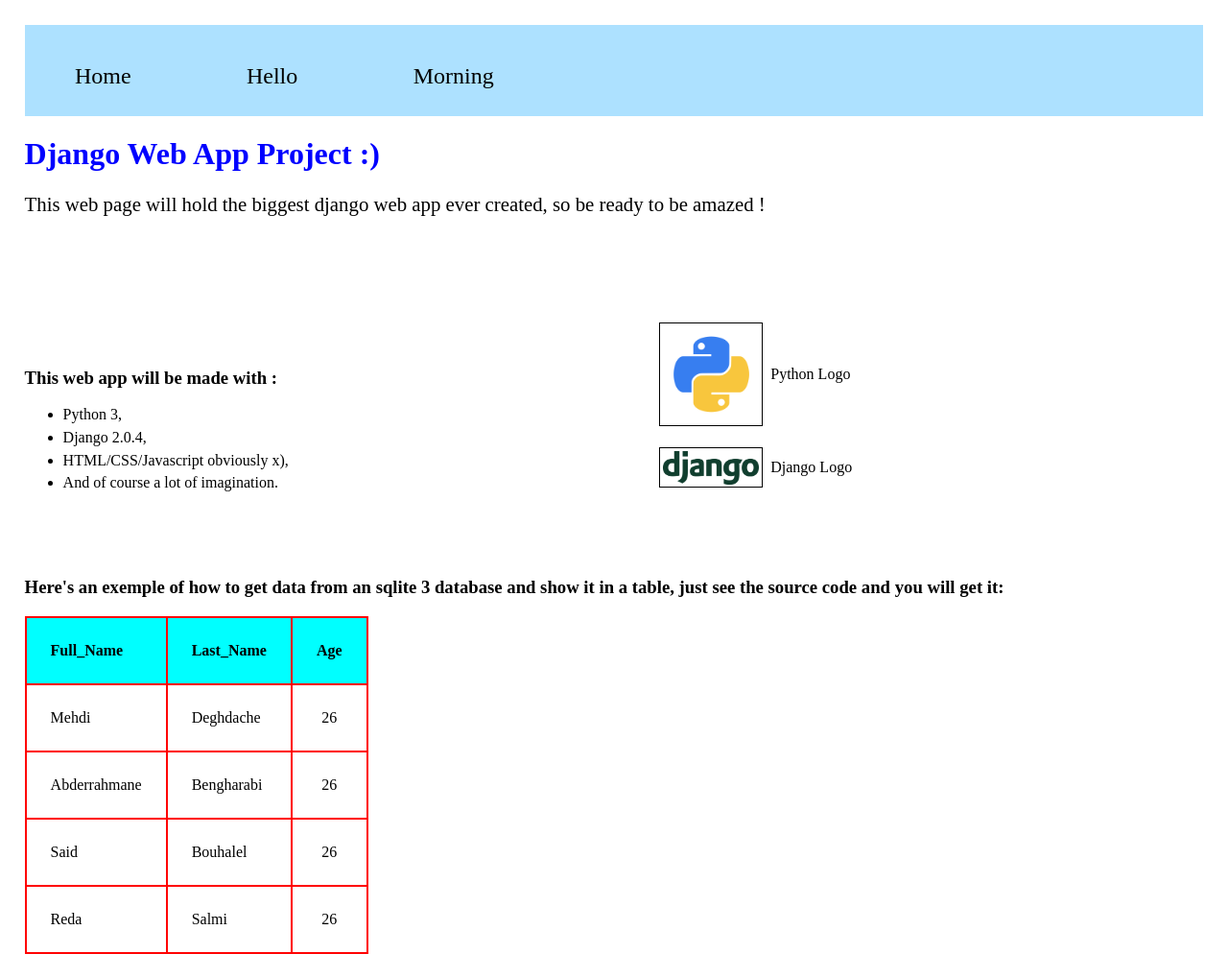
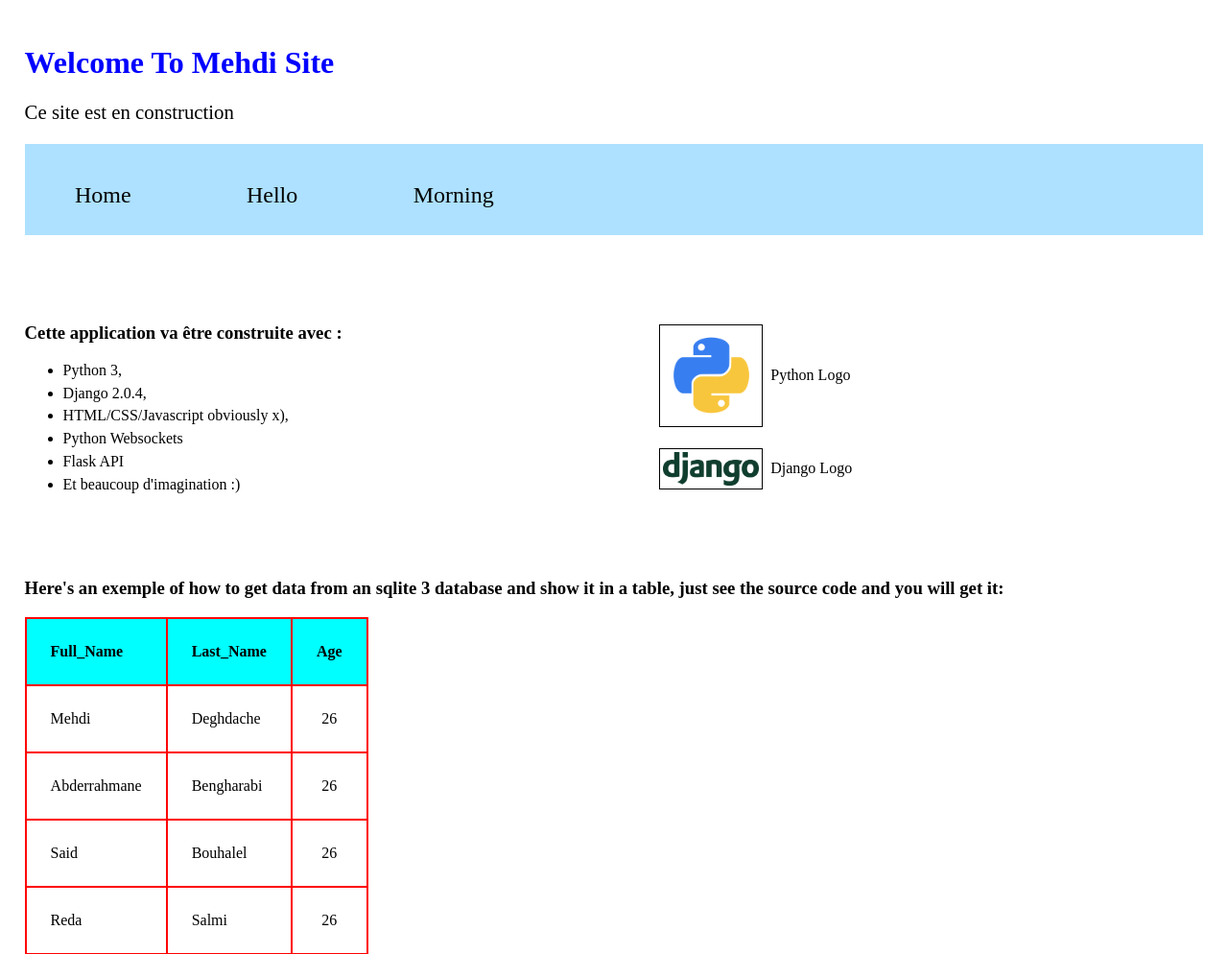
Before and after one commit to mehdideg2/django_project, a Django app: page / in a window 1280 px wide. Shown: the top 994 px of the page at 96% size. Run offline with Django 3.2, Linux system fonts and the light colour scheme.

Commit message:
allow mehdisite

```diff
--- a/myapp/templates/index.htm
+++ b/myapp/templates/index.htm
@@ -11,6 +11,10 @@
     </head>
 
     <body>
+        <h1>Welcome To Mehdi Site</h1>
+
+        <p>Ce site est en construction</p>
+
         <nav id="menu">
             <ul>
                 <li><a href="mehdisite.site/myapp/index/">Home</a></li>
@@ -19,30 +23,28 @@
             </ul>
         </nav>
 
-        <h1>Django Web App Project :)</h1>
 
-        <p>This web page will hold the biggest django web app
-            ever created, so be ready to be amazed !
-        </p>
         <br><br><br><br>
 
         <div id="div-left">
-            <h3>This web app will be made with :</h3>
+            <h3>Cette application va être construite avec : </h3>
             <ul>
                 <li>Python 3,</li>
                 <li>Django 2.0.4,</li>
                 <li>HTML/CSS/Javascript obviously x),</li>
-                <li>And of course a lot of imagination.</li>
+                <li>Python Websockets</li>
+                <li>Flask API</li>
+                <li>Et beaucoup d'imagination :)</li>
             </ul>
         </div>
 
         <div id="div-right">
             <figure>
-                <img src="{% static "python-icon.png" %}" alt="python logo" width="100px"/>
+                <img src='{% static "python-icon.png" %}' alt="python logo" width="100px"/>
                 <figcaption class="logo">Python Logo</figcaption>
             </figure>
             <figure>
-                <img src="{% static "django-logo.png" %}" alt="python logo" width="100px"/>
+                <img src='{% static "django-logo.png" %}' alt="python logo" width="100px"/>
                 <figcaption class="logo">Django Logo</figcaption>
             </figure>
         </div>
@@ -69,7 +71,7 @@
         <br><br><br><br>
 
         <figure class="random_girl">
-            <img src="{% static "random-pic.jpg" %}" alt="random girl" class="random_girl" />
+            <img src='{% static "random-pic.jpg" %}' alt="random girl" class="random_girl" />
             <figcaption class="random_girl">Just a Random Girl Pic</figcaption>
         </figure>
 
```
